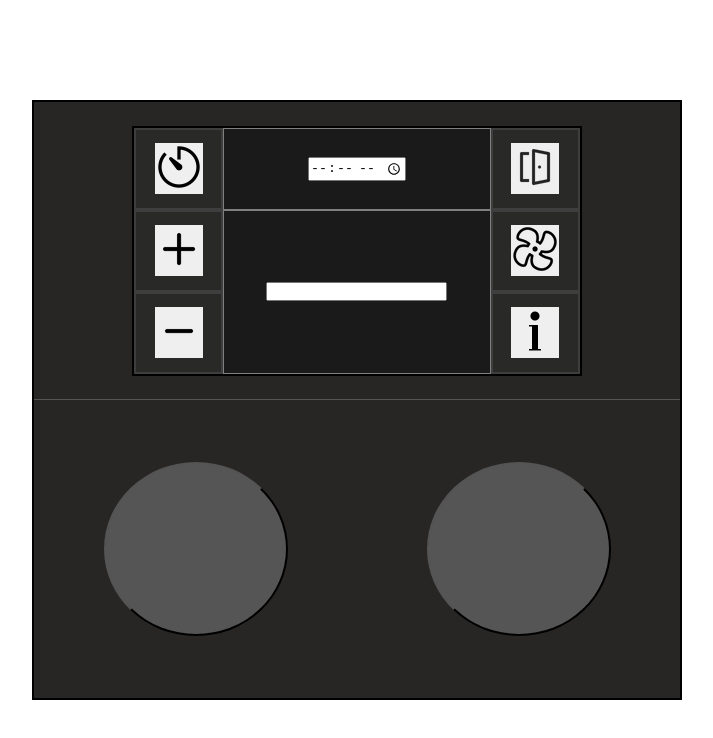
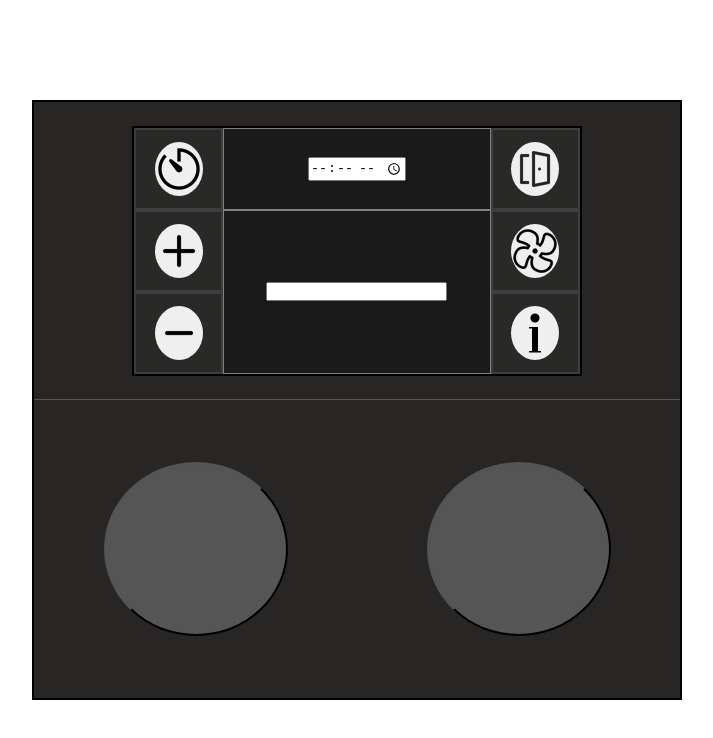
Before and after one commit to VishalChoudhary/HCI-Project, a plain HTML site: page index.html in a window 1280 px wide. Shown: the whole page, without its empty margins (283-996 px from the left). Drawn offline with Linux system fonts and the light colour scheme.

Commit message:
button ui update

```diff
--- a/style/style.css
+++ b/style/style.css
@@ -157,7 +157,11 @@
     border: none;
     /* border-radius: 5px; */
     cursor: pointer;
-    /* border-radius: 50%; */
+    border-radius: 50%;
+}
+
+img {
+    padding-top: 3px;
 }
 
 button:hover {
```
